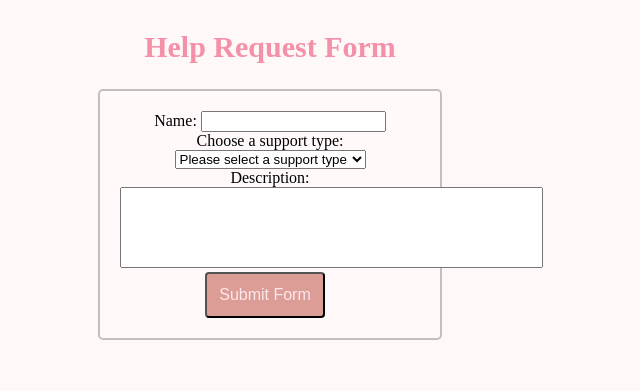
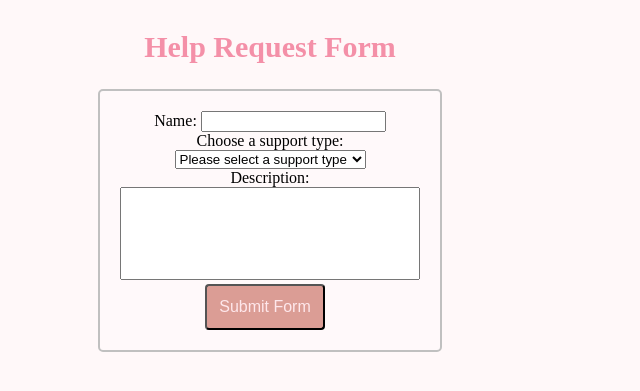
Before and after one commit to Desmond23Y/goingpink, a PHP site: page /Users/request_form.php in a window 1280 px wide. Shown: the part 187-578 px from the top of the page, without its empty margins (370-1010 px from the left). Run offline with PHP 8.4, Linux system fonts and the light colour scheme; the visitor is signed in with stand-in values (Sample User, id 1).

Commit message:
Requestform.css

```diff
--- a/Users/Requestform.css
+++ b/Users/Requestform.css
@@ -25,7 +25,10 @@ form {
 
 textarea {
     resize: none;
-}
+    width: 300px;
+    padding: 8px;
+    box-sizing: border-box;
+    }
 
 button{
     margin-right: 10px;
@@ -43,4 +46,4 @@ button:hover{
 
 body {
     background-color: #fff8f9;
-}
+    }
```
